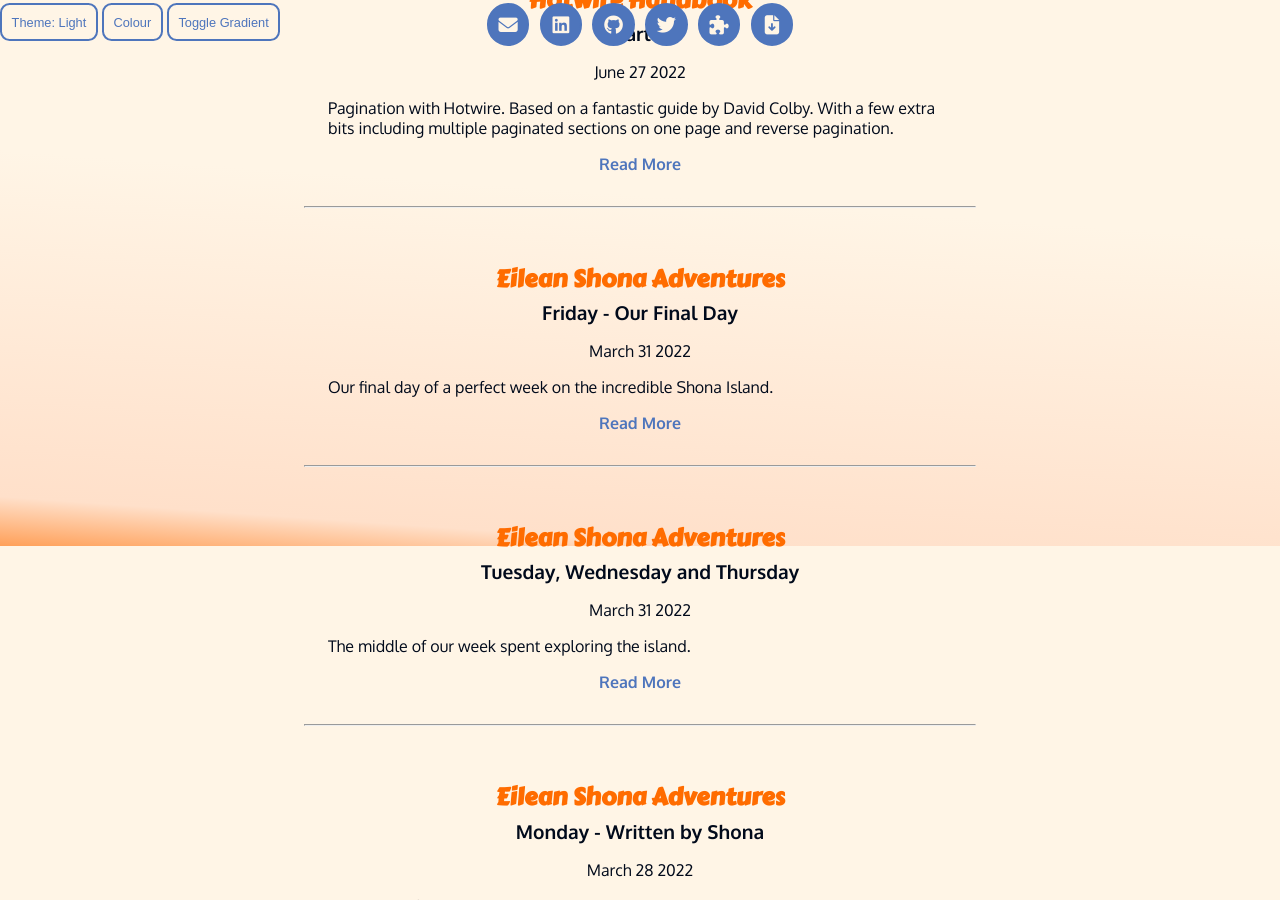
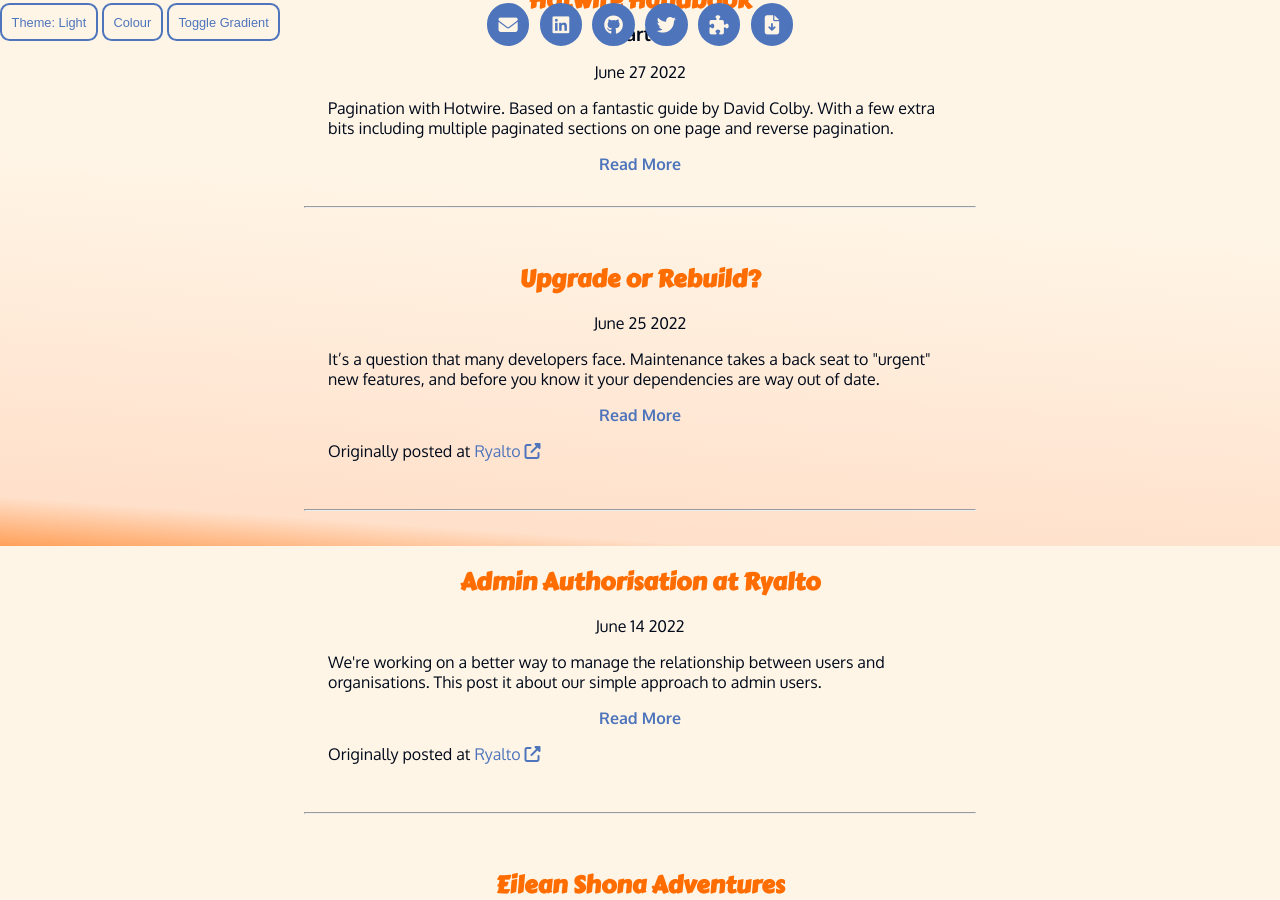
Before and after one commit to phil-6/pr_dev, a Jekyll site: the page built from index.html, in a window 1280 px wide and 900 px high, scrolled down 2154 px. Built offline with Jekyll 4.4.1, drawn with Linux system fonts in a browser that asks for light colours; nearby versions of some CDN libraries; some of the changed lines change nothing that is shown.

Commit message:
add extra blogs from ryalto

````diff
--- a/_data/blog-posts.yml
+++ b/_data/blog-posts.yml
@@ -47,6 +47,34 @@
   publish-date: June 27
   publish-year: 2022
   card-color: orange
+
+- layout: blog
+  author: Phil
+  full-name: Phil Reynolds
+  short-title: upgrade-or-rebuild
+  full-title: Upgrade or Rebuild?
+  file-type: md
+  summary: |
+    It’s a question that many developers face. Maintenance takes a back seat to "urgent" new features, and before you
+    know it your dependencies are way out of date.
+  publish-date: June 25
+  publish-year: 2022
+  source: Ryalto
+  link: 'https://developer.ryalto.group/blog/2022/upgrade-or-rebuild'
+
+- layout: blog
+  author: Phil
+  full-name: Phil Reynolds
+  short-title: admin-authorisation
+  full-title: Admin Authorisation at Ryalto
+  file-type: md
+  summary: |
+    We're working on a better way to manage the relationship between users and organisations. This post it about our
+    simple approach to admin users.
+  publish-date: June 14
+  publish-year: 2022
+  source: Ryalto
+  link: 'https://developer.ryalto.group/blog/2022/admin-authorisation'
 
 - layout: blog
   author: Phil
--- /dev/null
+++ b/posts/2022/admin-authorisation.md
@@ -0,0 +1,247 @@
+---
+layout: blog
+author: Phil
+full-name: Phil Reynolds
+short-title: Admin Authorisation
+full-title: Admin Authorisation at Ryalto
+file-type: md
+summary: |
+    We're working on a better way to manage the relationship between users and organisations. This post it about our
+    simple approach to admin users.
+publish-date: June 14
+publish-year: 2022
+---
+
+# Users, Organisations and Admin Authorisation at Ryalto
+
+Here at Ryalto, we're working on a better way to manage the relationship between users and organisations.
+
+## The old way
+
+Previously, a user belonged to an organisation and an organisation had many users. We also had a separate model for admins, which also belong to an organisation. The actual implementation was a good deal more complicated than that, but I'm not going down that rabbit hole today!
+
+We had a requirement from a client that users needed to be able to switch between organisations. We look the user-organisation relationship from many one-to-many to many-to-many. The initial implementation of this was a semantic link between user accounts to preserve the hierarchy. A user switched organisations by switching user accounts.
+
+## A new way for Users <---> Organisations
+
+When thinking about our rebuild I wanted to model our system more closely to the real world. A user has many organisations and an organisation has many users. This was done through a user-organisation model.
+
+```ruby
+# app/models/user.rb
+# User Model
+class User < ApplicationRecord
+  has_many :user_organisations
+  accepts_nested_attributes_for :user_organisations, allow_destroy: true
+  has_many :organisations, through: :user_organisations
+end
+
+# app/models/organisation.rb
+# Organisation Model
+class Organisation < ApplicationRecord
+  has_many :user_organisations
+  has_many :users, through: :user_organisations
+end
+
+# app/models/user_organisation.rb
+# UserOrganisation Model
+# This is the model which connects users to organisations.
+class UserOrganisation < ApplicationRecord
+  belongs_to :user
+  belongs_to :organisation
+end
+```
+
+With this approach, the UserOrganisation model stores all the information about a users relationship with a particular organisation. Their organisation verification status, whether their account is enabled, any elevated privileges that they have and which is their "current" organisation.
+
+The current organisation is important, as we want to scope the users activity, and pretty much everything else they see in the application based on that "current" organisation.
+
+The big thing that is missing from this proper validation that a user must have exactly one organisation as their current organisation.
+
+We get the user's current organisation by calling "find_by" on the user organisation. Find by is great here, as if there should end up being multiple organisations with the "current" boolean set to true, then it will return the first one only.
+
+```ruby
+# app/models/user.rb
+# User Model
+def current_user_organisation
+  user_organisations.find_by(current: true)
+end
+```
+
+Then we switch organisation by first setting all of the current booleans to false, and updating the one that the user is switching to.
+
+```ruby
+# app/models/user.rb
+# User Model
+def switch_organisation(organisation)
+  user_organisations.update_all(current: false)
+  user_organisations.find_by(organisation:).update(current: true)
+end
+```
+
+To call this method we have a route and controller action.
+
+```ruby
+# config/routes.rb
+  authenticated :user do
+      # ...
+    devise_scope :user do
+      patch '/switch_organisation/:organisation', to: 'users/registrations#switch_organisation', as: 'switch_organisation'
+    end
+  end
+
+module Users
+  # app/controllers/users/registrations_controller.rb
+  class RegistrationsController < Devise::RegistrationsController
+    def switch_organisation
+      current_user.switch_organisation(params[:organisation])
+      redirect_back(fallback_location: root_path)
+    end
+  end
+end
+
+```
+
+```erb
+<h3>Switch Organisation</h3>
+<% @organisations.each do |org| %>
+  <% next if org.current %>
+
+  <%= button_to org.organisation.name, switch_organisation_path(org.organisation), method: :patch, class: 'btn link-warning' %>
+<% end %>
+```
+
+## Managing Authorisation for Elevated Privileges
+
+Ryalto is a multi-functional app. For each section of the app, an organisation might want to set one or many users to be able to manage it, and one user might need privileges for multiple sections of the app. The simplest approach was to store a boolean in the UserOrganisation table for each admin area.
+
+```ruby
+      t.boolean :organisation_admin, null: false, default: false
+      t.boolean :news_feed_admin, null: false, default: false
+      t.boolean :shift_admin, null: false, default: false
+```
+
+We didn't want to create a separate admin user type, in order to keep things as close as possible to the real world. A user can have some admin rights at one organisation, but be a part of a separate organisation where they don't have any elevated privileges. We didn't want users to have to log out of their user account and log back in as an admin.
+
+The user model can return whether or not a user is particular admin for their current organisation.
+
+```ruby
+# app/models/user.rb
+# User Model
+class User < ApplicationRecord
+  has_many :user_organisations
+  accepts_nested_attributes_for :user_organisations, allow_destroy: true
+  has_many :organisations, through: :user_organisations
+
+  def organisation_admin?
+    current_user_organisation.organisation_admin
+  end
+
+  def shift_admin?
+    current_user_organisation.shift_admin
+  end
+
+  def news_feed_admin?
+    current_user_organisation.news_feed_admin
+  end
+
+  private
+
+  def current_user_organisation
+    user_organisations.find_by(current: true)
+  end
+end
+
+```
+
+There were a few different options for how to manage this authorisation for the controller actions. We're scoping the admin actions under an admin module, which a separate controller for each set of admin functionality. There were two initial approaches considered: verify authorisation in each controller, or extract it to the application controller.
+
+In each controller it could look like this:
+
+```ruby
+module Admin
+  # app/controllers/admin/organisations_controller.rb
+  class OrganisationsController < ApplicationController
+
+      # methods
+
+       private
+
+        def authorise_admin
+            return if current_user.organisation_admin?
+
+            redirect_back(fallback_location: root_path, flash: { error: "You don't have permission to do that action." })
+        end
+    end
+end
+```
+
+Fairly simple, fairly clean, but it doesn't feel very DRY.
+
+In the application controller:
+
+```ruby
+module Admin
+    # app/controllers/admin/organisations_controller.rb
+    class OrganisationsController < ApplicationController
+        before_action :authorise
+
+        # methods
+
+        private
+
+        def authorise
+            authorise_admin("organisation")
+        end
+    end
+end
+
+# app/controllers/application_controller.rb
+class ApplicationController < ActionController::Base
+    # other stuff
+
+    protected
+
+    def authorize_admin(type)
+        case type
+        when "organisation"
+          return if current_user.admin?
+        when "news_feed"
+          return if current_user.news_feed_admin?
+        when "shift"
+          return if current_user.shift_admin?
+        end
+
+    	redirect_back(fallback_location: root_path, flash: { error: "You don't have permission to do that action." })
+  end
+end
+```
+
+This feels better, but is quite verbose. The big draw back with this those is that you end up including the admin authorisation in every area of the app - which we don't necessarily want. It's also muddling the separation of concerns slightly.
+
+Another option would be to have each specific admin controller inherit from a parent admin controller which handles the authorisation and any other shared methods. This felt like a good approach, but then suddenly:
+
+## Helpers to the Rescue!
+
+Extracting the authorisation to a helper allows use to include it where ever we needed, keep things DRY and doesn't muddle SRP.
+
+The other really cool thing we've done is writing a single method for all of the separate authorisations. **The limitation is that the name of the admin method on the user model must be the singular version of the controller that it's being called from.** This is what we should be trying to do anyway to keep things readable.
+
+So now, in each of our admin controllers we just `include AdminHelper` and the admin helper is just this:
+
+```ruby
+# app/helpers/admin_helper.rb
+# Methods which are shared between admin controllers
+module AdminHelper
+  def authorise_admin
+    return if current_user.public_send("#{controller_name.singularize}_admin?")
+
+    redirect_back(fallback_location: root_path, flash: { error: "You don't have permission to do that action." })
+  end
+end
+```
+
+## Conclusion
+
+The solution we've ended up with relies on a bit of extra convention. Future developers working on this section have to be considered with their naming conventions, but we have a solution that is DRY, maintainable and extensible! Exactly what we're looking for!
+
+Can you think of any way we could have implemented this better?
--- /dev/null
+++ b/posts/2022/upgrade-or-rebuild.md
@@ -0,0 +1,97 @@
+---
+layout: blog
+author: Phil
+full-name: Phil Reynolds
+short-title: Upgrade or Rebuild?
+full-title: Upgrade or Rebuild?
+file-type: md
+Summary: |
+    It’s a question that many developers face. Maintenance takes a back seat to "urgent" new features, and before you
+    know it your dependencies are way out of date.
+publish-date: June 25
+publish-year: 2022
+---
+
+# Should I Upgrade or Rebuild my Rails App?
+
+It’s a question that many developers face. Often maintenance and managing technical debt takes a back seat to new
+features and client requests, and before you know it your version of [Ruby or Rails is reaching EoL](https://endoflife.date/rails) and an upgrade is
+urgently needed. An upgrade is always a daunting task for an application in production. There are lots of great guides
+out there for how to upgrade, [Rails has a good guide in the documentation](https://guides.rubyonrails.org/upgrading_ruby_on_rails.html), [Planet Argon has a load of great resources
+too](https://blog.planetargon.com/search?utf8=%E2%9C%93&q=upgrade) and a quick Google search will offer you loads more.
+
+So, the big question remains
+
+## Upgrade or Rebuild?
+
+**Upgrade.**
+
+It’s a straightforward answer. You should upgrade.
+
+First focus on improving your testing suite, and then look into dual-boot strategies for Ruby and Rails. There’s a huge
+amount of support out there for guiding you through this upgrade process.
+
+But, there are situations where this doesn’t always hold true.
+
+Here at Ryalto, we’ve made the decision to move down the rebuild path. It was not a decision made lightly, and there are
+significant challenges on the road ahead, but we’re confident that a rebuild is the right path for us.
+
+## Why Rebuild
+
+The Ryalto application has been through an interesting development journey. The current team is the third that has been
+working on the application and the first two teams were external contractors. The legacy of this shows in the codebase. Various bits of business logic are not used any more,
+and things have been changed once and then changed again. Adding new functionality to meet new requirements for our
+current clients, and the way they use the application is challenging because they weren’t considered when the
+application was originally architected. A rebuild affords us the opportunity to consider these decisions, and redesign
+the application for the way the app is used today, with an eye on the horizon to ensure we facilitate the potential
+usage of tomorrow.
+
+There are a couple of great examples of this in our codebase. Users and “Multi Profile”.
+
+## Users
+
+Users are not just users in Ryalto currently. We have Users, and Doctors and Nurses and Admins # TODO: Dig into the meat
+of current Ryalto user setup.
+
+Looking forward, we’re going to aim to model our users on the real world. We’re always aiming to keep things simple;
+[KISS](https://en.wikipedia.org/wiki/KISS_principle) is a great way to ensure upgradability in the future.
+
+A user will have one Ryalto account. This account is agnostic of organisations and roles that a user has. Regardless of
+whether they are a doctor, nurse, admin or any other type of user, they will just have one account, one login, one
+profile. This keeps our data structure simple and should allow us to add other functionalities which we haven’t even
+considered yet.
+
+## Multi Profile
+
+Currently, a user `belongs_to` an organisation in Ryalto. A user can’t exist without a parent organisation, and a user
+can only belong to one organisation. We’ve worked some background magic that allows user accounts to be linked together
+to allow a user to switch between organisations. The current implementation of this was very non-trivial, and adds a
+fair bit of complexity to both the user experience and our user authentication logic.
+
+Our new plan for this will allow a user to request to join one or many organisations, this relationship is handled by a
+“UserOrganisation” model. The user can optionally have a specific email address for each organisation. The user's roles
+are also handled by this model on a per-organisation basis. A user might be an Admin at one organisation but not at
+another.
+
+This also allows a user to hold multiple roles. At a small organisation, a user might be a doctor and a shift admin, so
+they can create and manage shifts and also sign up to shifts where they meet the requirements.
+
+Another thing that both of these approaches facilitate is the preservation of professional relationships even after a
+user has left an organisation. A user will only be able to start conversations with people in their current
+organisation, as the conversation is agnostic of the organisation, a user would be able to continue a conversation even
+after they leave.
+
+## Conclusion
+
+The correct answer to this question is that you should upgrade.
+
+Rebuild’s are not always a terrible idea. They can provide an opportunity to learn from previous decisions and
+drastically improve the approach to the architecture of the system. Basecamp and Polywork, both fairly large scale Rails
+applications have taken the rebuild path previously, and both have said that it has paid dividends to take a couple of
+steps back to supercharge future development. [Add DHH talk and Spotify Podcast]
+
+In our situation, requiring an upgrade provided an opportunity to dig deep into our codebase and review the way our
+systems are architected. An upgrade would have been a lot of work, and rebuilding is also a LOT of work but also allows
+us to build things in a more maintainable and extensible way.
+
+### I’m excited for the journey we’re heading on!
````
